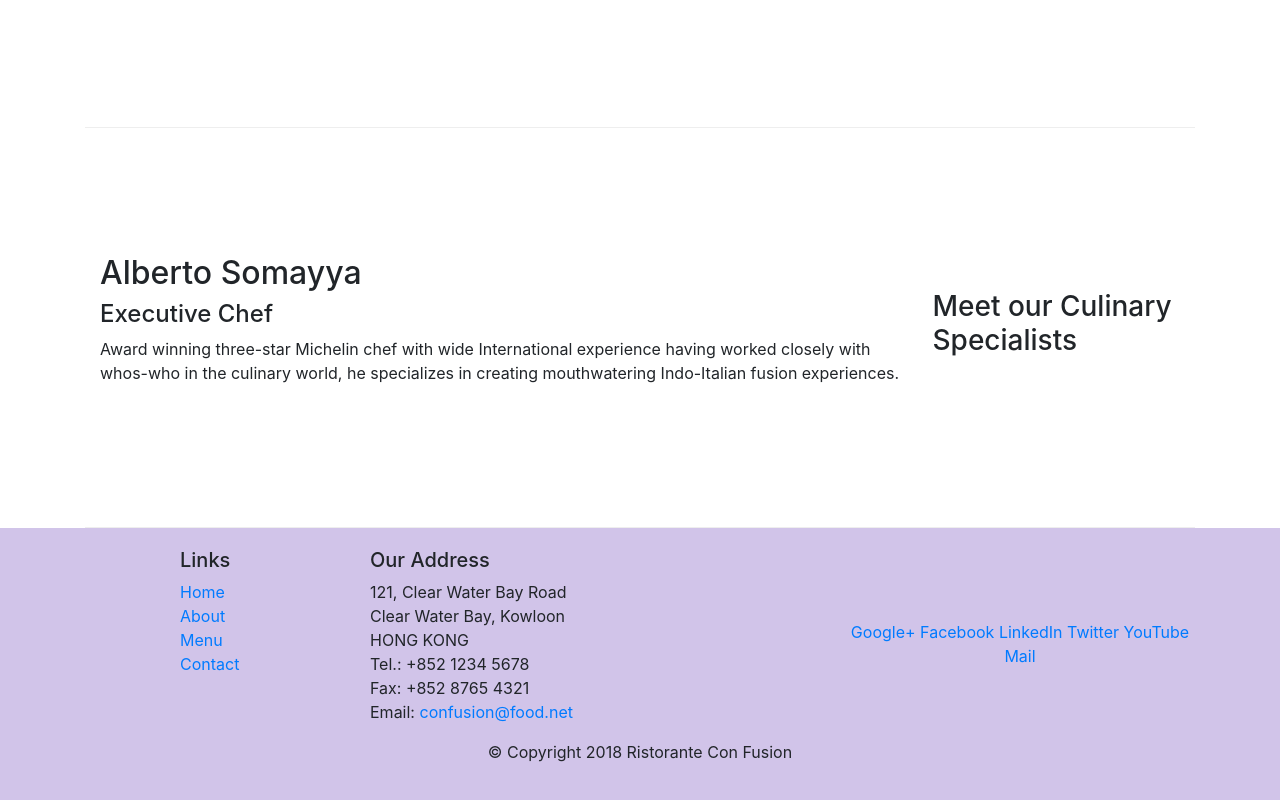
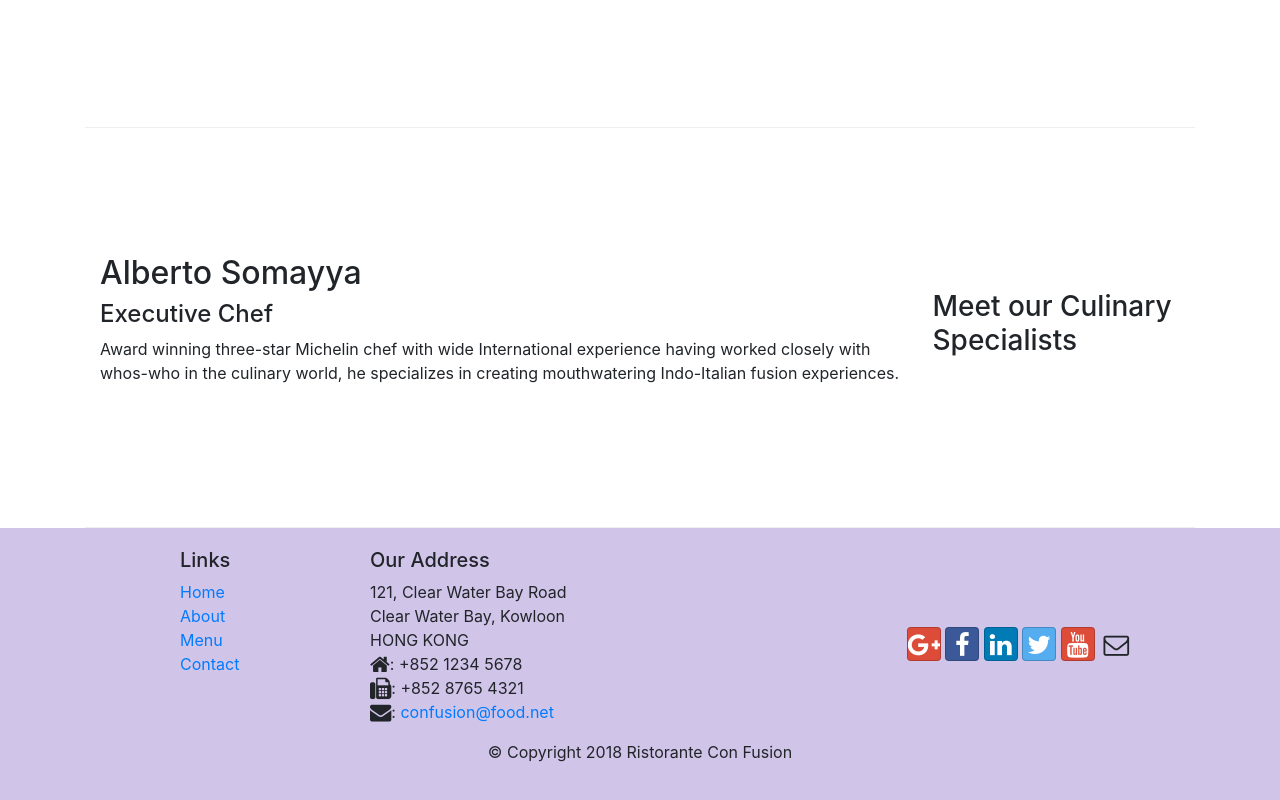
Before and after one commit to minshaf998/bootstrapCourse, a website: page index.html in a window 1280 px wide. Shown: the part 1006-1806 px from the top of the page. Drawn offline with nearby package versions, Linux system fonts and the light colour scheme.

Commit message:
icon fonts

```diff
--- a/index.html
+++ b/index.html
@@ -10,6 +10,8 @@
 
     <!-- Bootstrap CSS -->
     <link rel="stylesheet" href="./node_modules/bootstrap/dist/css/bootstrap.min.css">
+    <link rel="stylesheet" href="./node_modules/font-awesome/css/font-awesome.min.css">
+    <link rel="stylesheet" href="./node_modules/bootstrap-social/bootstrap-social.css">
     <link rel="stylesheet" href="./css/styles.css">
 </head>
 
@@ -23,10 +25,14 @@
             <a href="#" class="navbar-brand">Ristorante con Fusion</a>
             <div class="collapse navbar-collapse" id="Navbar">
                 <ul class="navbar-nav mr-auto">
-                    <li class="nav-item active"><a href="#" class="nav-link">Home</a></li>
-                    <li class="nav-item"><a href="./aboutus.html" class="nav-link">About</a></li>
-                    <li class="nav-item"><a href="#" class="nav-link">Mene</a></li>
-                    <li class="nav-item"><a href="#" class="nav-link">Contact</a></li>
+                    <li class="nav-item active"><a href="#" class="nav-link"><span class="fa fa-home fa-lg"></span>
+                            Home</a></li>
+                    <li class="nav-item"><a href="./aboutus.html" class="nav-link"><span
+                                class="fa fa-info fa-lg"></span> About</a></li>
+                    <li class="nav-item"><a href="#" class="nav-link"><span class="fa fa-list fa-lg"></span> Mene</a>
+                    </li>
+                    <li class="nav-item"><a href="#" class="nav-link"><span class="fa fa-address-card fa-lg"></span>
+                            Contact</a></li>
                 </ul>
             </div>
         </div>
@@ -97,19 +103,24 @@
                         121, Clear Water Bay Road<br>
                         Clear Water Bay, Kowloon<br>
                         HONG KONG<br>
-                        Tel.: +852 1234 5678<br>
-                        Fax: +852 8765 4321<br>
-                        Email: <a href="mailto:confusion@food.net">confusion@food.net</a>
+                        <i class="fa fa-home fa-lg"></i>: +852 1234 5678<br>
+                        <i class="fa fa-fax fa-lg"></i>: +852 8765 4321<br>
+                        <i class="fa fa-envelope fa-lg"></i>: <a href="mailto:confusion@food.net">confusion@food.net</a>
                     </address>
                 </div>
                 <div class="col-12 col-sm-4 align-self-center">
                     <div class="text-center">
-                        <a href="http://google.com/+">Google+</a>
-                        <a href="http://www.facebook.com/profile.php?id=">Facebook</a>
-                        <a href="http://www.linkedin.com/in/">LinkedIn</a>
-                        <a href="http://twitter.com/">Twitter</a>
-                        <a href="http://youtube.com/">YouTube</a>
-                        <a href="mailto:">Mail</a>
+                        <a class="btn btn-social-icon btn-google" href="http://google.com/+"><i
+                                class="fa fa-google-plus fa-lg"></i></a>
+                        <a class="btn btn-social-icon btn-facebook" href="http://www.facebook.com/profile.php?id="><i
+                                class="fa fa-facebook fa-lg"></i></a>
+                        <a class="btn btn-social-icon btn-linkedin" href="http://www.linkedin.com/in/"><i
+                                class="fa fa-linkedin fa-lg"></i></a>
+                        <a class="btn btn-social-icon btn-twitter" href="http://twitter.com/"><i
+                                class="fa fa-twitter fa-lg"></i></a>
+                        <a class="btn btn-social-icon btn-google" href="http://youtube.com/"><i
+                                class="fa fa-youtube fa-lg"></i></a>
+                        <a class="btn btn-social-icon" href="mailto:"><i class="fa fa-envelope-o fa-lg"></i></a>
                     </div>
                 </div>
             </div>
--- a/package.json
+++ b/package.json
@@ -20,6 +20,8 @@
     "homepage": "https://github.com/minshaf998/bootstrapCourse#readme",
     "dependencies": {
         "bootstrap": "^4.5.3",
+        "bootstrap-social": "^5.1.1",
+        "font-awesome": "^4.7.0",
         "jquery": "^3.5.1",
         "lite-server": "^2.6.1",
         "popper.js": "^1.16.1"
```
Also changed, not shown: aboutus.html (+24 -13 lines), 1 other file.
